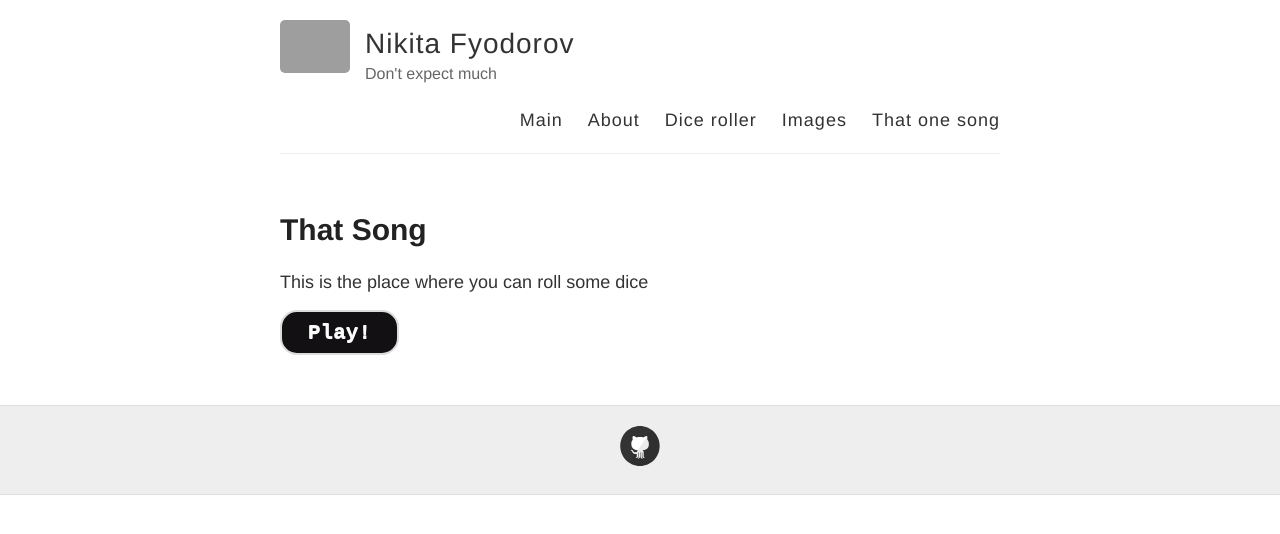
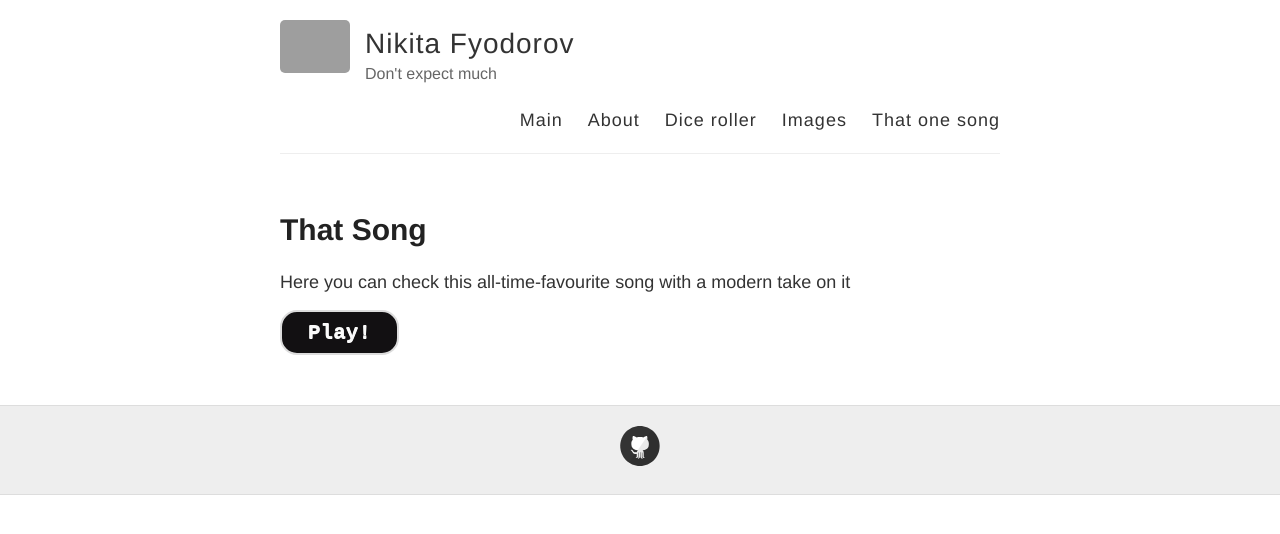
Before and after one commit to NickFyodorov/NickFyodorov.github.io, a Jekyll site: the page built from music.md, in a window 1280 px wide. Shown: the top 534 px of the page. Built offline with Jekyll 4.4.1, drawn with Linux system fonts in a browser that asks for light colours; grey boxes are pictures that could not be loaded.

Commit message:
more changes

```diff
--- a/music.md
+++ b/music.md
@@ -4,4 +4,4 @@ title: That Song
 permalink: /audio/
 ---
 
-This is the place where you can roll some dice
+Here you can check this all-time-favourite song with a modern take on it
```
